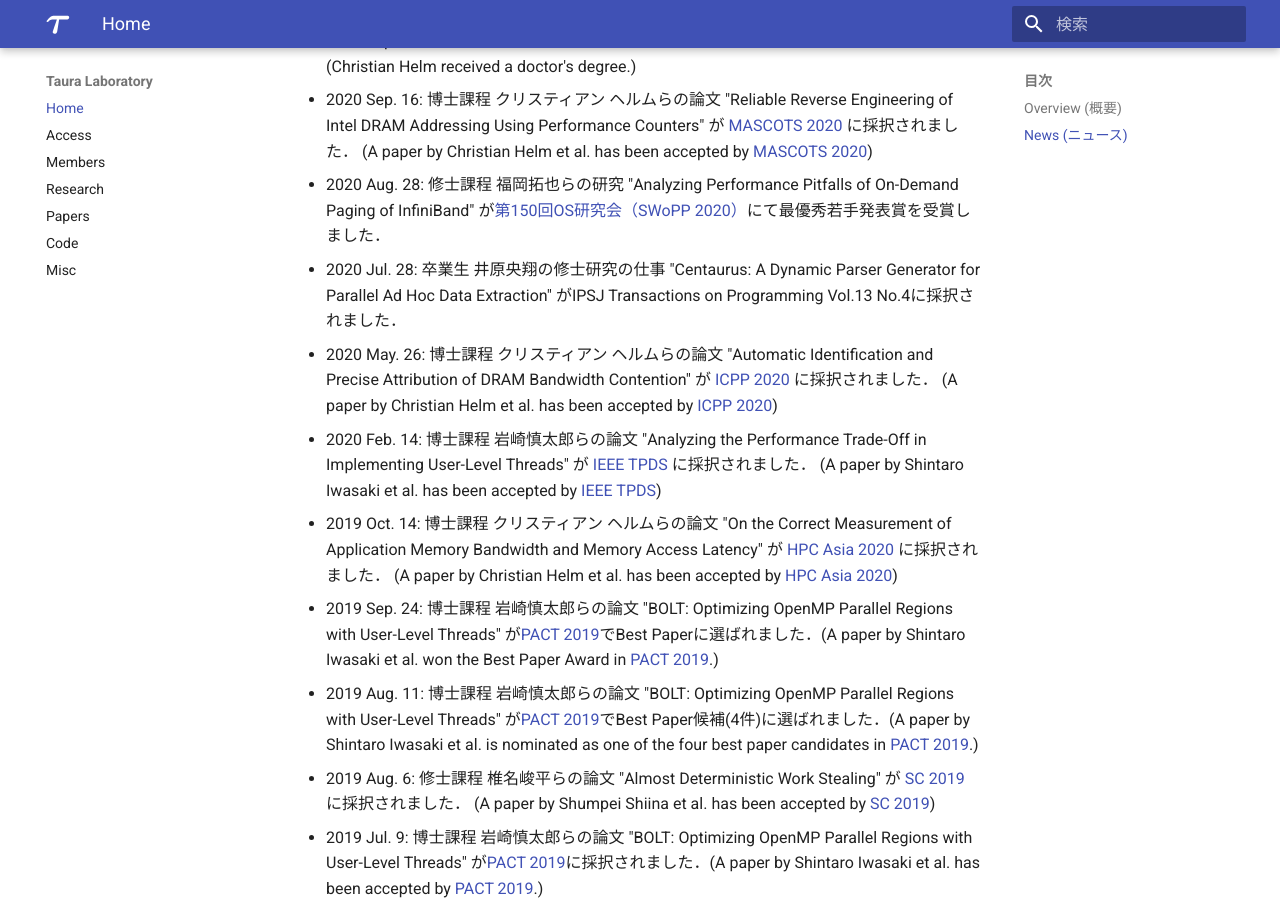
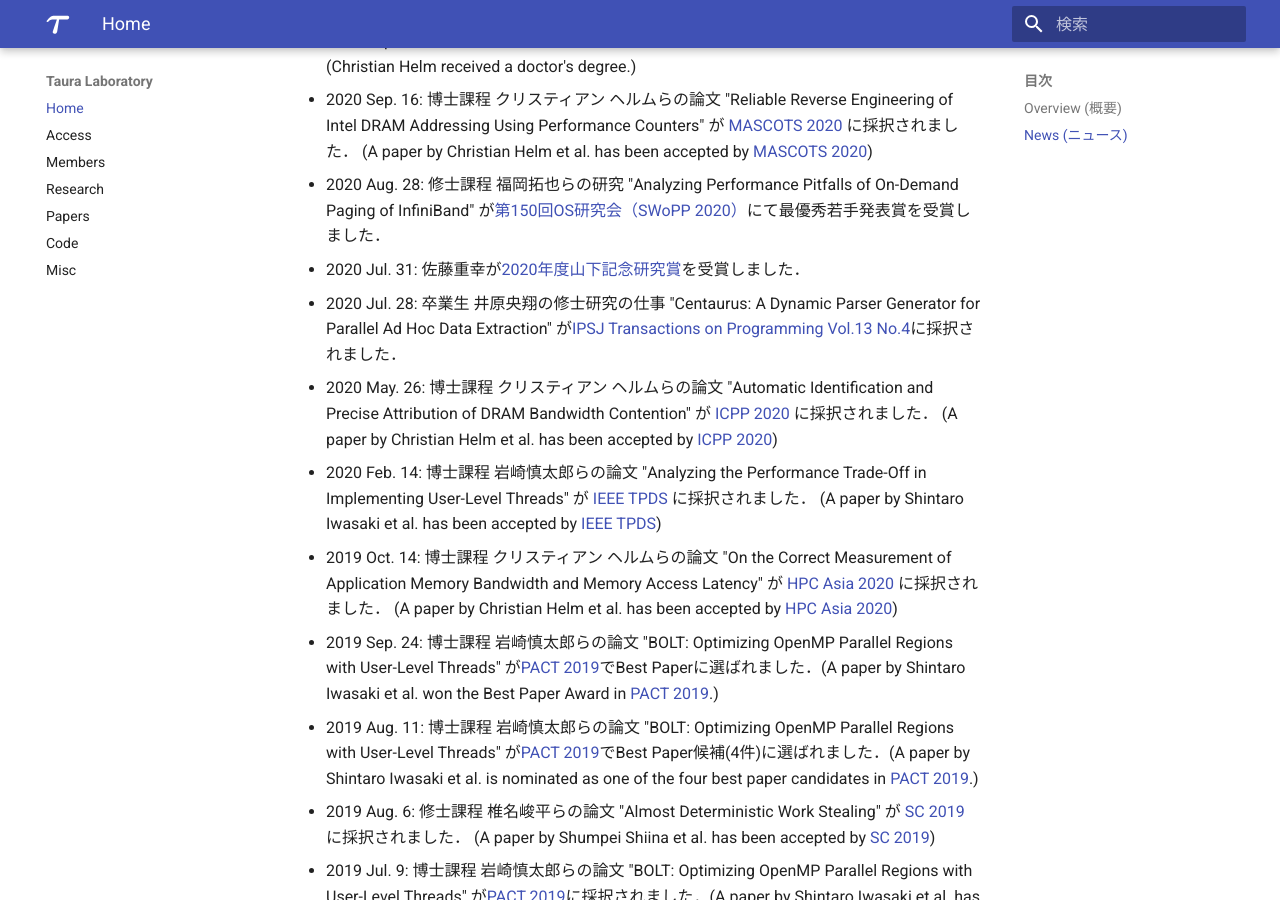
Before and after one commit to Yukayo/taura-lab, an MkDocs documentation site: the page built from docs/index.md, in a window 1280 px wide and 900 px high, scrolled down 1002 px. Built offline with MkDocs 1.6.1 and Material for MkDocs 9.7.7, drawn with Linux system fonts in a browser that asks for light colours.

Commit message:
Update index.md

```diff
--- a/docs/index.md
+++ b/docs/index.md
@@ -36,7 +36,8 @@ computers much more accessible to domain scientists.
   * 2020 Sep. 25: 博士課程 クリスティアン ヘルムが博士号を取得して卒業しました． (Christian Helm received a doctor's degree.)
   * 2020 Sep. 16: 博士課程 クリスティアン ヘルムらの論文 "Reliable Reverse Engineering of Intel DRAM Addressing Using Performance Counters" が [MASCOTS 2020](http://mascots.iitis.pl/) に採択されました． (A paper by Christian Helm et al. has been accepted by [MASCOTS 2020](http://mascots.iitis.pl/))
   * 2020 Aug. 28: 修士課程 福岡拓也らの研究 "Analyzing Performance Pitfalls of On-Demand Paging of InfiniBand" が[第150回OS研究会（SWoPP 2020）](http://www.ipsj.or.jp/sig/os/index.php?2020%C7%AF7%B7%EE%B8%A6%B5%E6%B2%F1)にて最優秀若手発表賞を受賞しました．
-  * 2020 Jul. 28: 卒業生 井原央翔の修士研究の仕事 "Centaurus: A Dynamic Parser Generator for Parallel Ad Hoc Data Extraction" がIPSJ Transactions on Programming Vol.13 No.4に採択されました．
+  * 2020 Jul. 31: 佐藤重幸が[2020年度山下記念研究賞](https://www.ipsj.or.jp/award/yamasita2020-detail.html#pro)を受賞しました．
+  * 2020 Jul. 28: 卒業生 井原央翔の修士研究の仕事 "Centaurus: A Dynamic Parser Generator for Parallel Ad Hoc Data Extraction" が[IPSJ Transactions on Programming Vol.13 No.4](http://id.nii.ac.jp/1001/00207287/)に採択されました．
   * 2020 May. 26: 博士課程 クリスティアン ヘルムらの論文 "Automatic Identification and Precise Attribution of DRAM Bandwidth Contention" が [ICPP 2020](https://jnamaral.github.io/icpp20/) に採択されました． (A paper by Christian Helm et al. has been accepted by [ICPP 2020](https://jnamaral.github.io/icpp20/))
   * 2020 Feb. 14: 博士課程 岩崎慎太郎らの論文 "Analyzing the Performance Trade-Off in Implementing User-Level Threads" が [IEEE TPDS](https://www.computer.org/csdl/journal/td) に採択されました． (A paper by Shintaro Iwasaki et al. has been accepted by [IEEE TPDS](https://www.computer.org/csdl/journal/td))
   * 2019 Oct. 14: 博士課程 クリスティアン ヘルムらの論文 "On the Correct Measurement of Application Memory Bandwidth and Memory Access Latency" が [HPC Asia 2020](http://sighpc.ipsj.or.jp/HPCAsia2020/index.html) に採択されました． (A paper by Christian Helm et al. has been accepted by [HPC Asia 2020](http://sighpc.ipsj.or.jp/HPCAsia2020/index.html))
```
